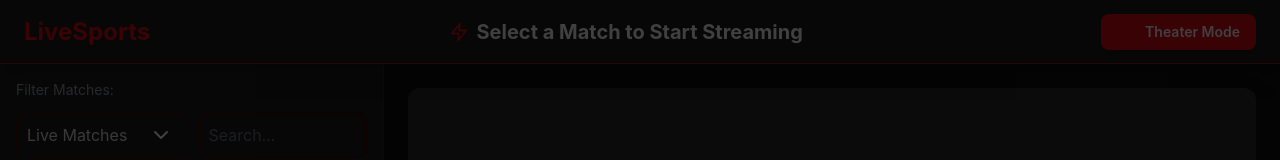
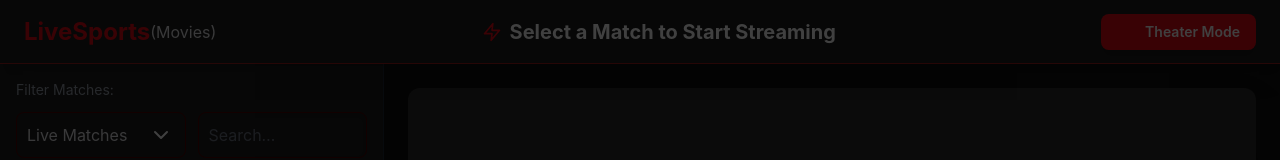
Before and after one commit to MrChris-2025/episodetracker11, a website: page basement.html in a window 1280 px wide. Shown: the top 160 px of the page. Drawn offline with nearby package versions, Linux system fonts and the light colour scheme; no server answers; some icons are missing.

Commit message:
Add link to Movies in basement.html header

```diff
--- a/basement.html
+++ b/basement.html
@@ -107,7 +107,7 @@
     <!-- Header (Netflix Black/Red) -->
     <header class="h-16 bg-netflix-medium flex items-center px-6 shadow-xl z-10 sticky top-0 border-b border-red-800">
         <!-- 1. Left: Logo (Given a minimum width for balance) -->
-        <h1 class="text-2xl font-bold text-netflix-red min-w-[120px]">LiveSports</h1>
+        <h1 class="text-2xl font-bold text-netflix-red min-w-[120px]">LiveSports</h1>  <a href="mysite2026.netlify.app/basementtv.html">(Movies)</a>
 
         <!-- 2. Center: Status Text (Uses flex-grow to take up all available center space and centers its content) -->
         <div id="status-container" class="flex-grow flex items-center justify-center min-w-0">
```
